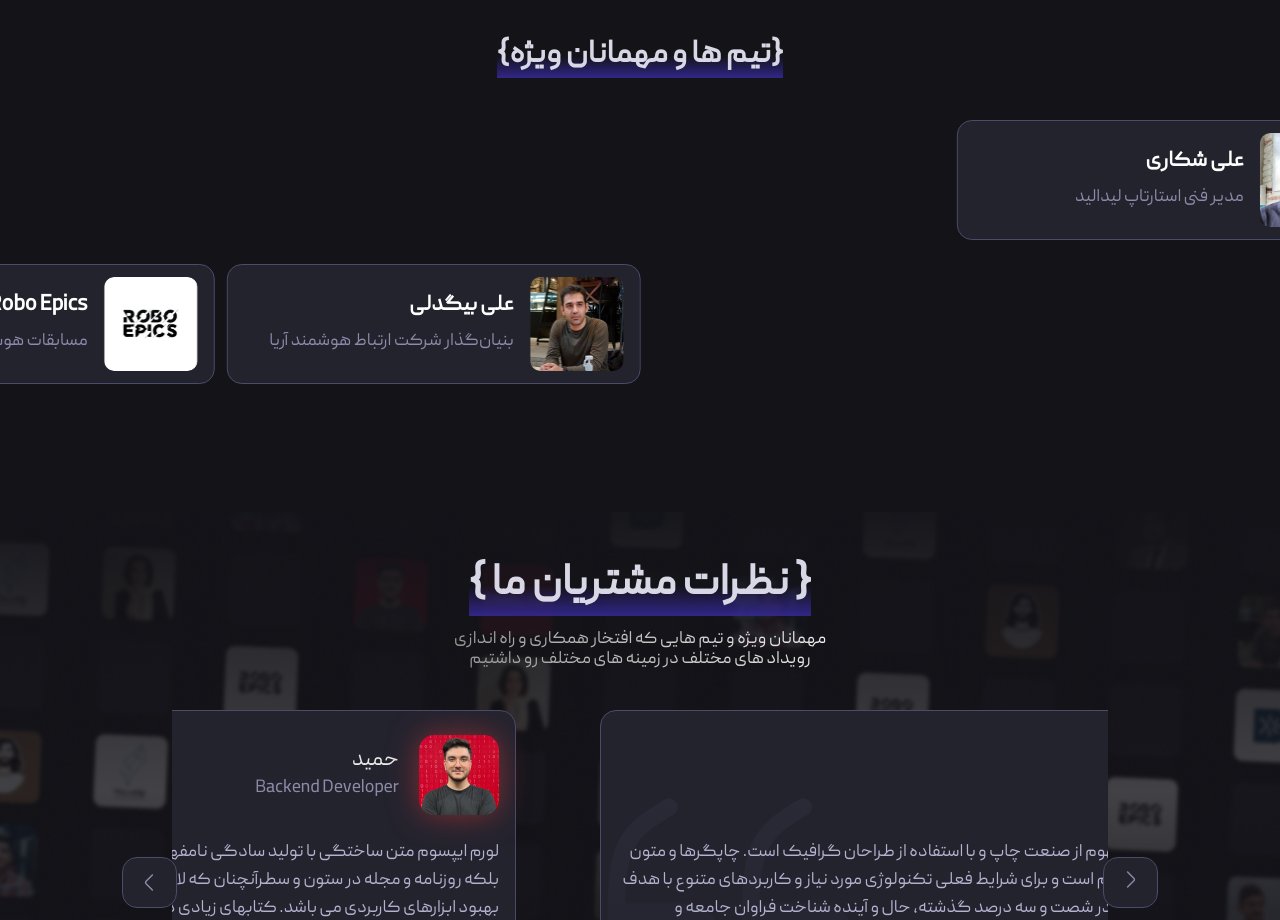
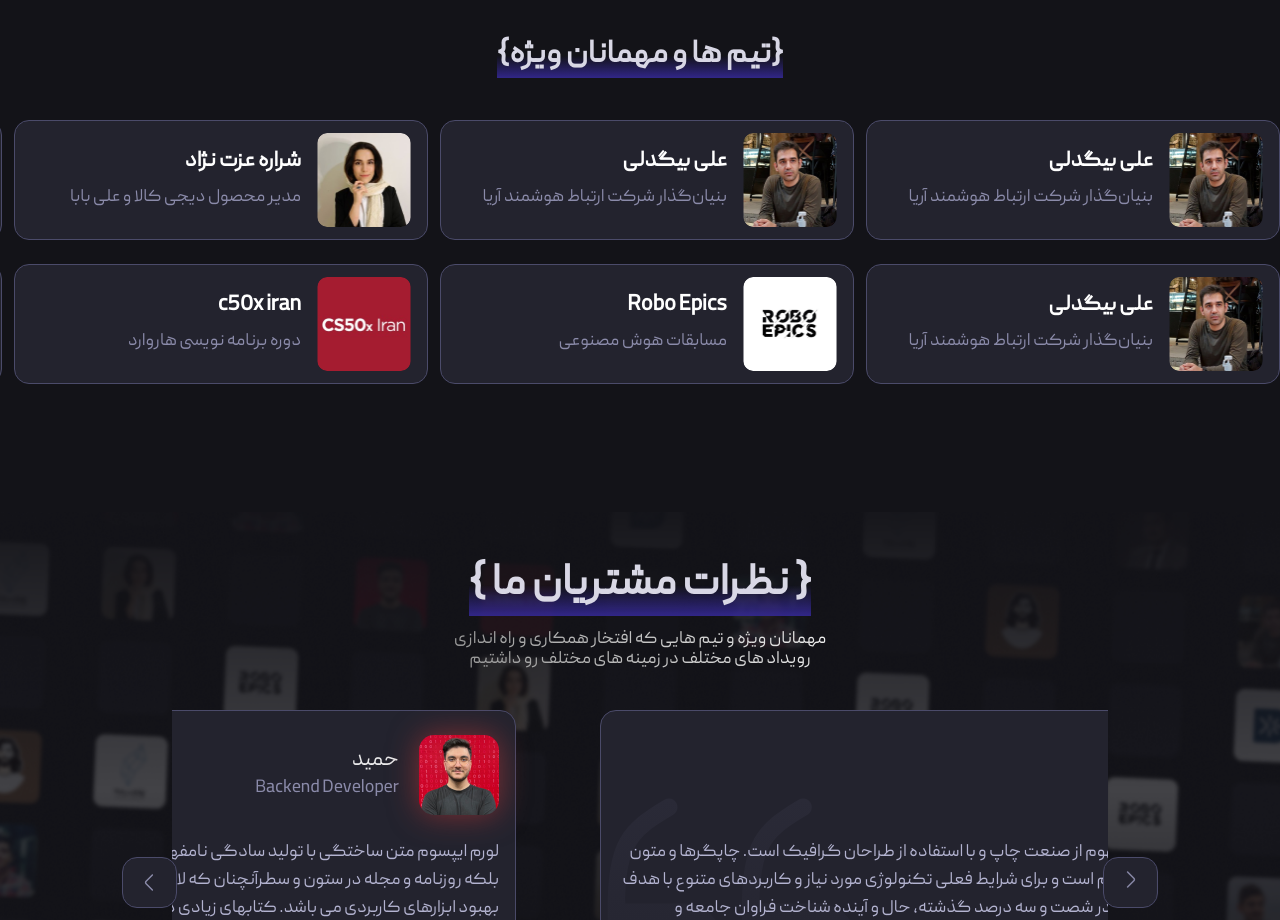
Before and after one commit to AmirhosseinDehghanazar/CafeTech-Frontend, a React (Vite) app in the folder CafeTech-Frontend/: page / in a window 1280 px wide. Shown: the part 2500-3420 px from the top of the page. Built offline with nearby package versions, Linux system fonts and the light colour scheme.

Commit message:
animation did not good so i deleted it

```diff
--- a/CafeTech-Frontend/src/App.css
+++ b/CafeTech-Frontend/src/App.css
@@ -45,12 +45,7 @@
 .animation-opacity {
   animation: opacity 0.7s both;
 }
-.animation-slide-toleft {
-  animation: slideToLeft 60s linear infinite;
-}
-.animation-slide-toright {
-  animation: slideToRight 60s linear infinite;
-}
+
 @keyframes opacity {
   0% {
     opacity: 0;
@@ -70,21 +65,3 @@
     transform: translateX(0);
   }
 }
-@keyframes slideToLeft {
-  0% {
-    transform: translateX(25%);
-  }
-
-  100% {
-    transform: translateX(-10%);
-  }
-}
-@keyframes slideToRight {
-  0% {
-    transform: translateX(-9.8%);
-  }
-
-  100% {
-    transform: translateX(25%);
-  }
-}
--- a/CafeTech-Frontend/src/components/main/guest/Guest.jsx
+++ b/CafeTech-Frontend/src/components/main/guest/Guest.jsx
@@ -9,16 +9,16 @@
           <span>{"{تیم ها و مهمانان ویژه}"}</span>
         </p>
       </div>
-      <div className=" w-[10420px] -mx-6 md:-mx-10 lg:-mx-14 xl:-mx-20">
+      <div className="-mx-6 md:-mx-10 lg:-mx-14 xl:-mx-20">
         {/* people */}
-        <div className="flex animation-slide-toleft gap-3 overflow-auto mb-6">
+        <div className="flex gap-3 overflow-visible mb-6">
           {/* first one */}
           {data.people.map((person, i) => (
             <div
               key={i}
               className="min-w-[328px] md:min-w-[414px] bg-[#23232E] border border-[#4B4B6A] rounded-[15px] px-4 py-3"
             >
-              <div className="flex items-center gap-4 justify-start">
+              <div className="flex  items-center gap-4 justify-start">
                 <img
                   alt=""
                   src={person.img}
@@ -38,7 +38,7 @@
         </div>
         {/* componies */}
 
-        <div className="flex animation-slide-toright gap-3 overflow-auto">
+        <div className="flex gap-3 overflow-visible">
           {data.compony.map((compony, i) => (
             <div
               key={i}
```
